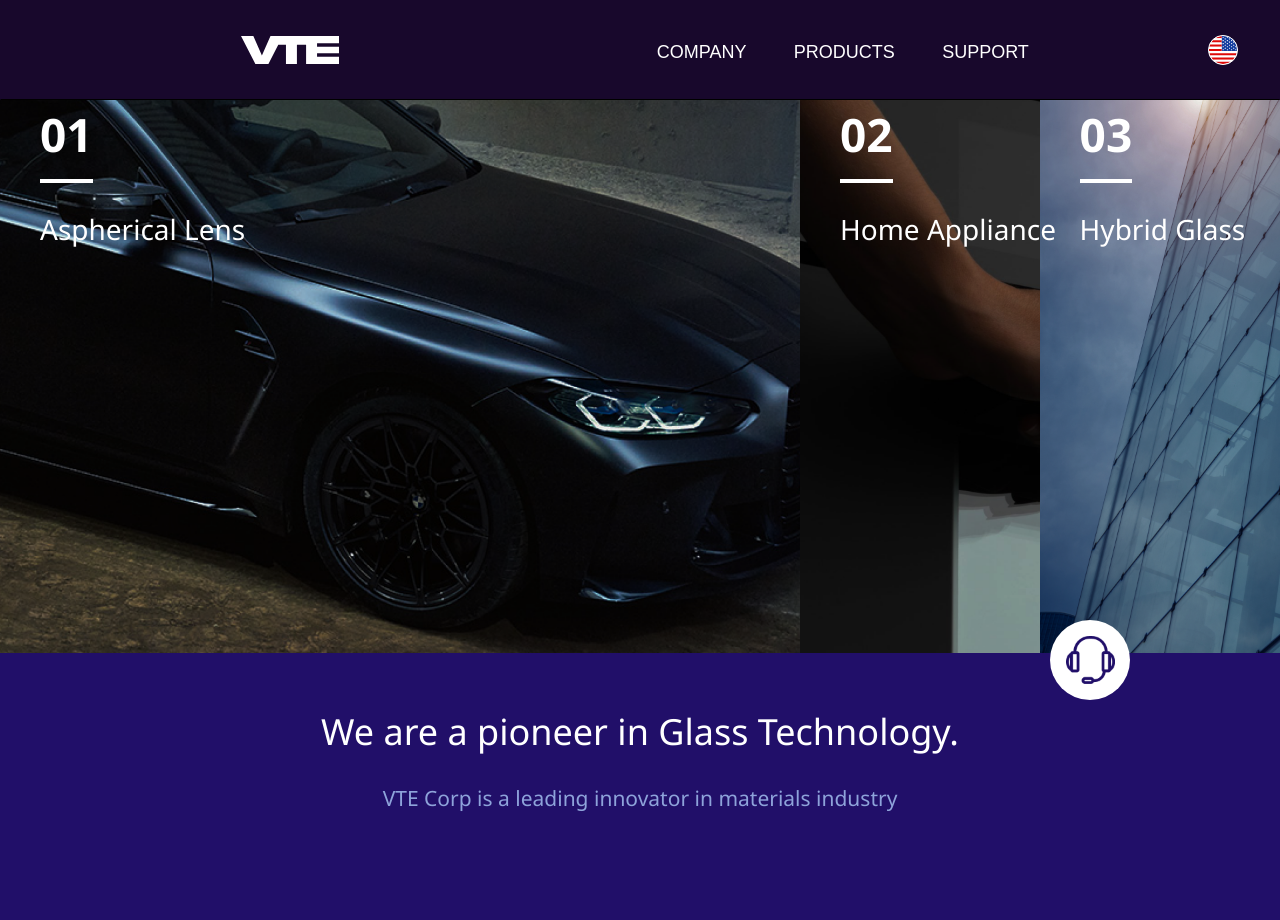
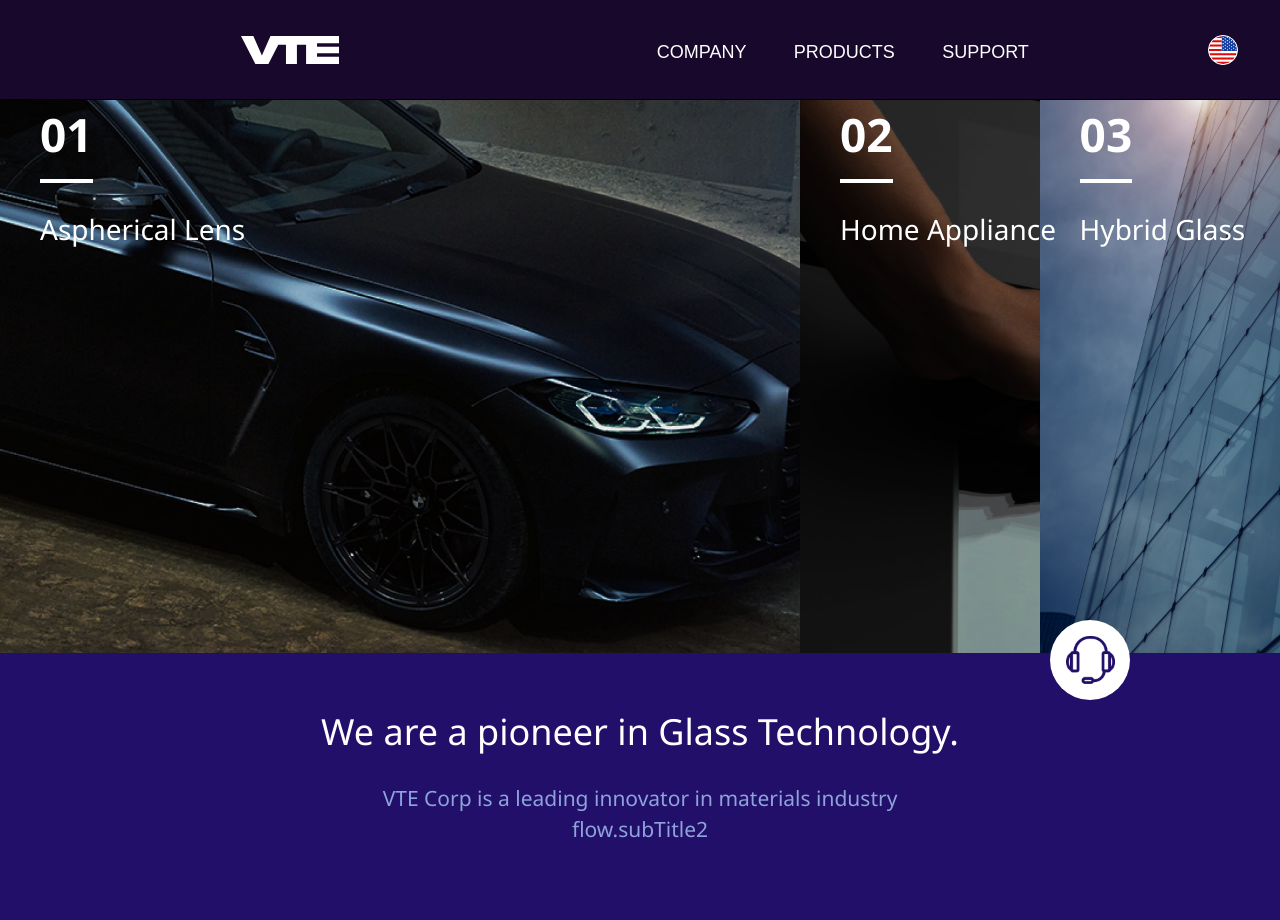
Before and after one commit to jkiwkoo/vte_front, a Next.js app: page / in a window 1280 px wide. Shown: the top 920 px of the page. Built offline with nearby package versions, Linux system fonts and the light colour scheme; a web font is replaced by a local one.

Commit message:
Add flow subtitle

```diff
--- a/src/components/Flow.tsx
+++ b/src/components/Flow.tsx
@@ -10,8 +10,9 @@ export const Flow = () => {
         <div className="pt-[4vw] font-notoSans text-white text-[36px]">
           {t('flow.title')}
         </div>
-        <div className="mt-[24px] mb-[8vw] font-notoSans text-vte-light-blue text-[21px]">
-          {t('flow.subTitle')}
+        <div className="mt-[24px] mb-[8vw] font-notoSans text-vte-light-blue text-[21px] flex flex-col items-center justify-center">
+          <div>{t('flow.subTitle')}</div>
+          <div>{t('flow.subTitle2')}</div>
         </div>
       </div>
       <div className="flex justify-center items-start text-white gap-[50px]">
```
